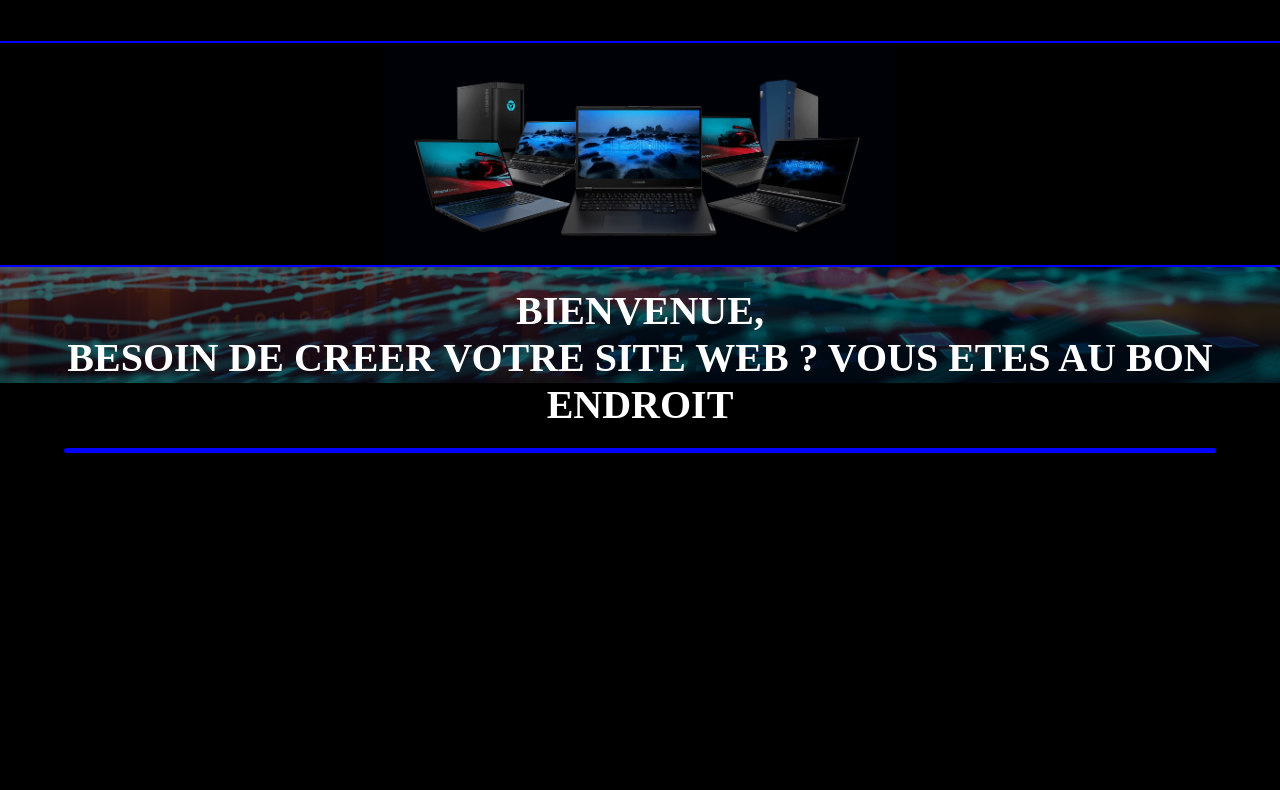
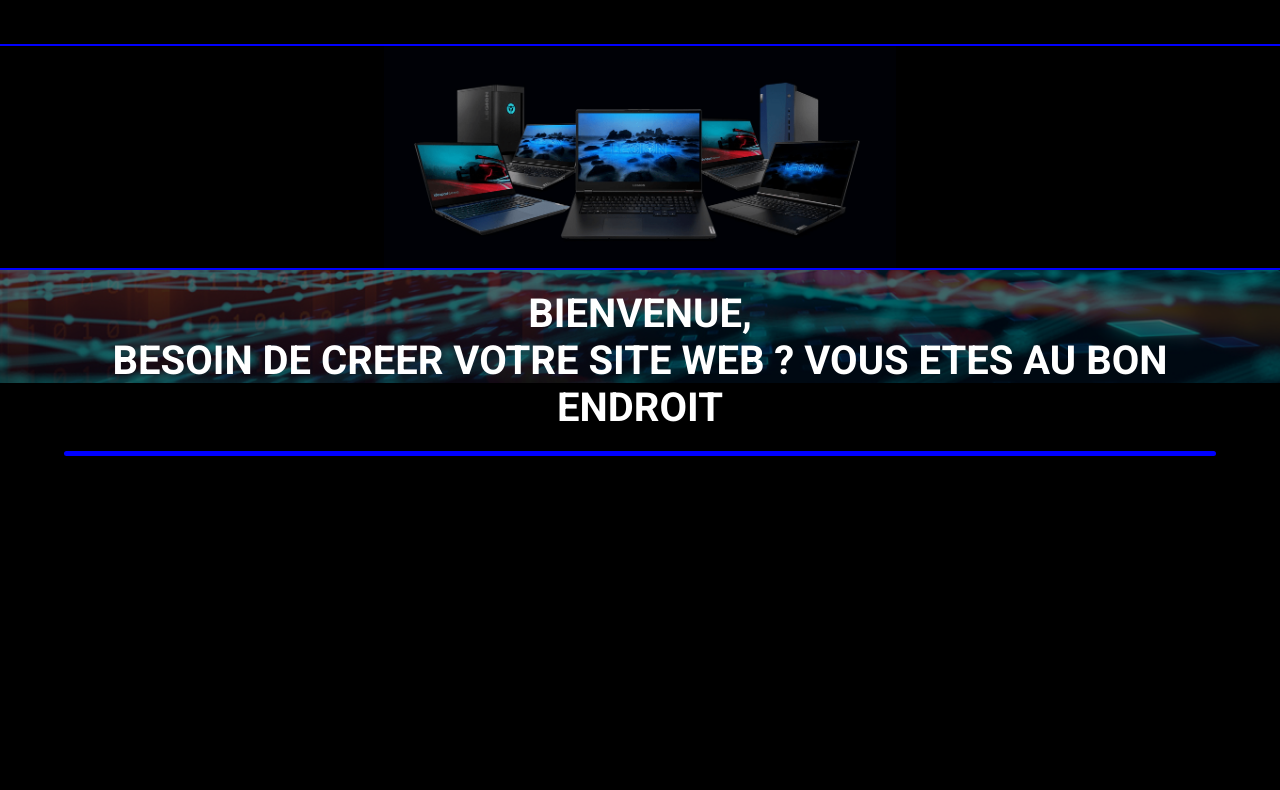
Before and after one commit to mikagame/siteMika, a website: page index.html in a window 1280 px wide. Shown: the part 269-1059 px from the top of the page. Drawn offline with Linux system fonts and the light colour scheme.

Commit message:
chgt police

```diff
--- a/style/_settings.scss
+++ b/style/_settings.scss
@@ -2,13 +2,11 @@
     * {
         margin: 0;
         padding: 0;
+        font-family: roboto;
     }
 
     body {
         background-color: black;
-    font-family: roboto;
-}
-
         .hero {
             display: flex;
             justify-content: center;
@@ -19,3 +17,4 @@ body {
                 min-width: 300px;
             }
         }
+    }
```
Also changed, not shown: style/main.css, 1 other file. Lines whose indentation alone changed are shown as unchanged.
